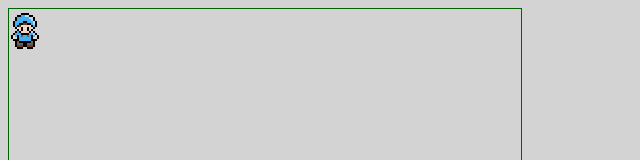
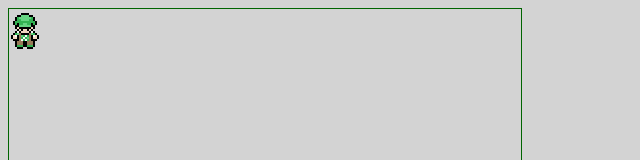
Before and after one commit to jakobagger/dsa-topdown, a plain HTML site: page index.html in a window 1280 px wide. Shown: the top 160 px of the page, 0-640 px from the left. Drawn offline with Linux system fonts and the light colour scheme.

Commit message:
stop animation when move blocked

```diff
--- a/script.js
+++ b/script.js
@@ -102,6 +102,7 @@ function keyDown(event){
   function canMove(pos){
     if (pos.x < 0 || pos.x > 484 ||
         pos.y < 0 || pos.y > 341){
+      player.moving = false;
       return false;
     } else {
       return true;
--- a/style.css
+++ b/style.css
@@ -29,7 +29,7 @@ body {
 #player {
     width: 32px;
     aspect-ratio: 16/20;
-    background-image: url("images/characters/Character\ 8.png");
+    background-image: url("images/characters/Character\ 6.png");
     background-size: 400% 400%;
     image-rendering: pixelated;
 
```
